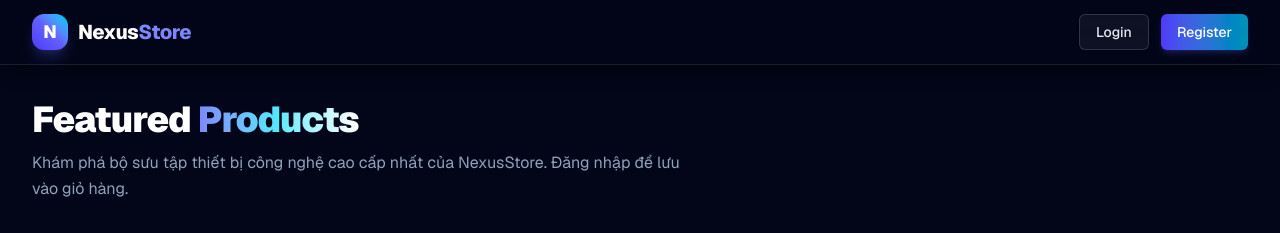
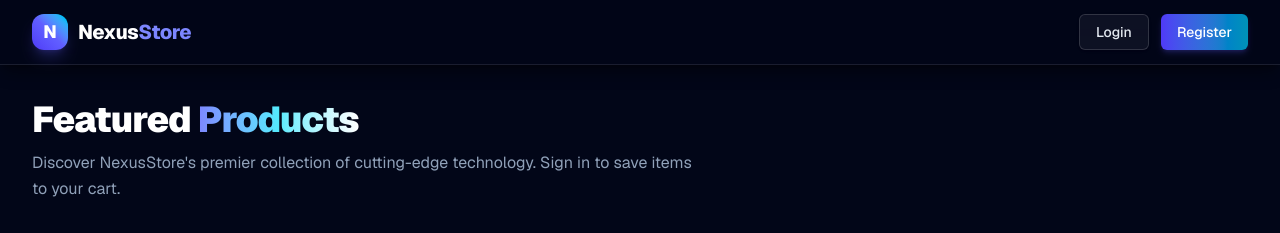
Before and after one commit to Hungdo2005/nextjs-demo, a Next.js app: page / in a window 1280 px wide. Shown: the top 233 px of the page. Built offline with nearby package versions, Linux system fonts and the light colour scheme; no server answers.

Commit message:
feat: add home page layout and Supabase client configuration

```diff
--- a/app/page.tsx
+++ b/app/page.tsx
@@ -26,7 +26,7 @@ export default function HomePage() {
           </h1>
 
           <p className="text-sm sm:text-base text-slate-400 max-w-2xl leading-relaxed">
-            Khám phá bộ sưu tập thiết bị công nghệ cao cấp nhất của NexusStore. Đăng nhập để lưu vào giỏ hàng.
+            Discover NexusStore&apos;s premier collection of cutting-edge technology. Sign in to save items to your cart.
           </p>
         </div>
 
```
